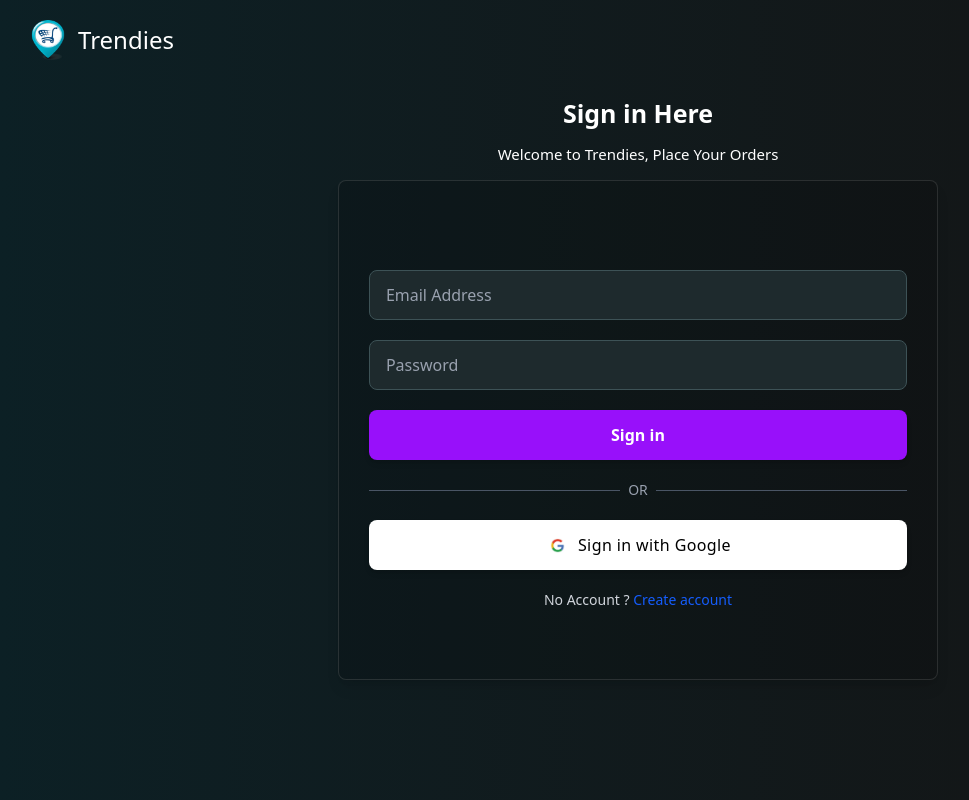
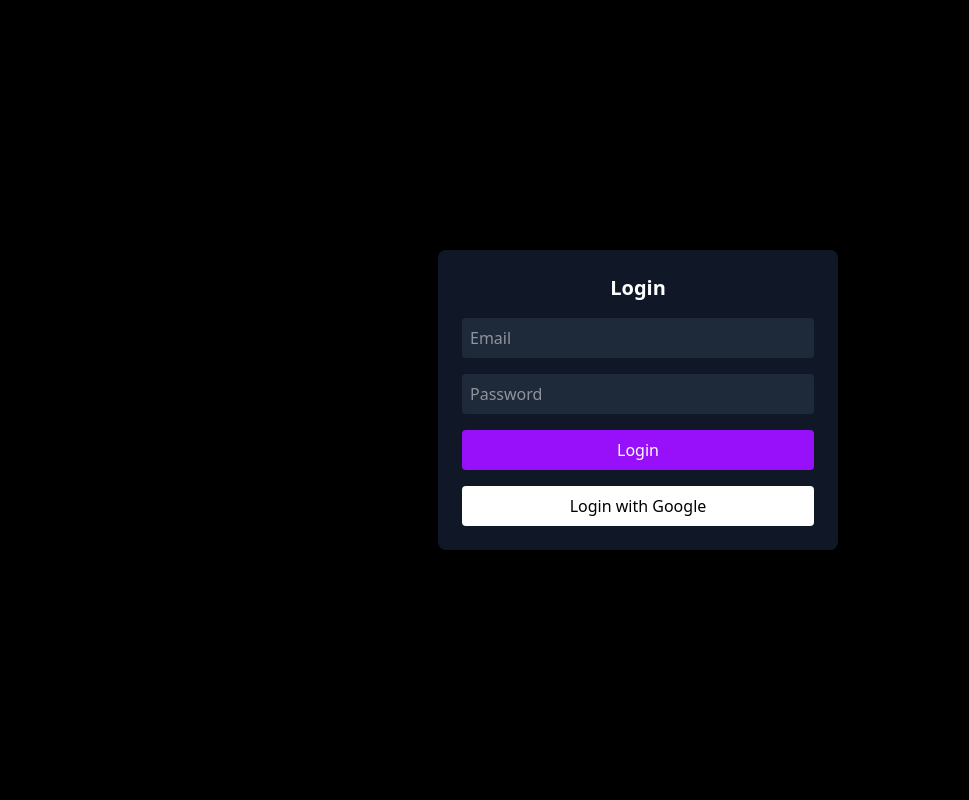
Before and after one commit to Ayush-pra/Trendies, a React (Vite) app in the folder frontend/: page /login in a window 1280 px wide. Shown: the whole page, without its empty margins (2-971 px from the left). Built offline with nearby package versions, Linux system fonts and the light colour scheme; no server answers.

Commit message:
Update Login.jsx

```diff
--- a/frontend/src/pages/Login.jsx
+++ b/frontend/src/pages/Login.jsx
@@ -1,146 +1,263 @@
-import React, { useContext, useState } from 'react'
-import { useNavigate } from 'react-router-dom';
-import { authDataContext } from '../context/AuthContext';
-import axios from 'axios';
-import { signInWithPopup } from 'firebase/auth';
-import { auth, provider } from '../../utils/Firebase';
-import { userDataContext } from '../context/UserContext';
-import Loading from '../components/Loading';
-import { toast } from 'react-toastify';
+// import React, { useContext, useState } from 'react'
+// import { useNavigate } from 'react-router-dom';
+// import { authDataContext } from '../context/AuthContext';
+// import axios from 'axios';
+// import { signInWithPopup } from 'firebase/auth';
+// import { auth, provider } from '../../utils/Firebase';
+// import { userDataContext } from '../context/UserContext';
+// import Loading from '../components/Loading';
+// import { toast } from 'react-toastify';
+
+// const Login = () => {
+//   const navigate = useNavigate();
+//       const [email, setEmail] = useState("");
+//       const [password, setPassword] = useState("");
+//       const [loading, setloading] = useState(false);
+//       const {serverUrl} = useContext(authDataContext);
+//       const {getCurrentUser, setUserData} = useContext(userDataContext);
+//       const handleSignin = async (e)=>{
+//         e.preventDefault();
+//         try{
+//           setloading(true);
+//           const result = await axios.post(serverUrl + "/api/auth/login", {
+//             email, password
+//           }, {withCredentials:true});
+//           // getCurrentUser();
+//           a
+//           navigate("/");
+//           setloading(false);
+//           toast.success("Login Successfully");
+//           console.log(result.data);
+//         }
+//         catch{
+//           console.log("email or password is wrong")
+//           toast.error("Login Error");
+//         }
+//       }
+
+//       const googleSignin = async ()=>{
+//         try{
+//             setloading(true);
+//             const res = await signInWithPopup(auth, provider)
+//             const user = res.user;
+//             const name = user.displayName;
+//             const email = user.email;
+
+//             const result = await axios.post(serverUrl + "/api/auth/googlelogin", {
+//                 name,email
+//             }, {withCredentials:true});
+//             setUserData({ name, email });
+//             await getCurrentUser();
+//             setloading(false);
+//             navigate("/");
+//             toast.success("Login Successfully");
+//             console.log(result.data);
+//         }
+//         catch{
+//             console.log("Google Login error");
+//             toast.error("Google-signin error");
+//         }
+//     }
+
+//     return (
+//         <>
+//             <div className='w-[100vw] h-[100vh] bg-gradient-to-l from-[#141414] to-[#0c2025] text-white flex flex-col items-center justify-start'>
+//                 {/* Header */}
+//                 <div
+//                     className='w-[100%] h-[80px] flex items-center justify-start px-[30px] gap-[10px] cursor-pointer'
+//                     onClick={() => { navigate("/") }}
+//                 >
+//                     <img className='w-[40px]' src="/image/logo.png" alt="logo" />
+//                     <h1 className='text-[24px] font-sans'>Trendies</h1>
+//                 </div>
+
+//                 {/* Title */}
+//                 <div className='w-[100%] h-[100px] flex items-center justify-center flex-col gap-[10px]'>
+//                     <p className='inline-block text-[25px] font-semibold mb-0'>Sign in Here</p>
+//                     <p className='inline-block text-[15px]'>Welcome to Trendies, Place Your Orders</p>
+//                 </div>
+
+//                 {/* Form Box */}
+//                 <div className='max-w-[600px] w-[90%] h-[500px] bg-[#00000025] border-[1px] border-[#96969635] backdrop:blur-2xl rounded-lg shadow-lg flex items-center justify-center'>
+//                     <form onSubmit={handleSignin} action="" className="w-[90%] max-w-[600px] flex flex-col items-center gap-5 mt-5">
+//                         {/* Email Input */}
+//                         <input
+//                             type="email"
+//                             placeholder="Email Address"
+//                             className="w-full h-[50px] px-4 rounded-lg bg-[#1e2a2d] border border-[#3d5256] text-white placeholder-gray-400 focus:outline-none focus:ring-2 focus:ring-[#528a94] transition-all outline-none"
+//                             onChange={(e)=>setEmail(e.target.value)}
+//                             value={email}
+//                             required
+//                         />
+
+//                         {/* Password Input */}
+//                         <input
+//                             type="password"
+//                             placeholder="Password"
+//                             className="w-full h-[50px] px-4 rounded-lg bg-[#1e2a2d] border border-[#3d5256] text-white placeholder-gray-400 focus:outline-none focus:ring-2 focus:ring-[#528a94] transition-all outline-none"
+//                             onChange={(e)=>setPassword(e.target.value)}
+//                             value={password}
+//                             required
+//                         />
+
+//                         {/* Submit Button */}
+//                         <button
+//                             type="submit"
+//                             className="w-full h-[50px] bg-purple-600 rounded-lg flex items-center justify-center gap-2 cursor-pointer
+//                                 shadow-md hover:shadow-xl hover:bg-purple-800 transition-all duration-300 ease-in-out active:scale-95 text-white font-semibold"
+//                         >
+//                             {loading? <Loading/>: "Sign in"}
+//                         </button>
+
+//                         {/* Divider */}
+//                         <div className="flex items-center w-full gap-2">
+//                             <hr className="flex-grow border-gray-600" />
+//                             <span className="text-gray-400 text-sm">OR</span>
+//                             <hr className="flex-grow border-gray-600" />
+//                         </div>
+
+//                         {/* Google Sign Up */}
+//                         <div
+//                             className="w-full h-[50px] bg-white text-black rounded-lg flex items-center justify-center gap-2 cursor-pointer
+//                                 shadow-md hover:shadow-xl transition-all duration-300 ease-in-out hover:bg-blue-800"
+//                           onClick={googleSignin}
+//                         >
+//                             <img src="/image/google.png" alt="google" className="w-[25px] h-[25px] rounded-full" />
+//                             <span className="font-medium tracking-wide">Sign in with Google</span>
+//                         </div>
+
+//                         {/* Sign In Redirect */}
+//                         <p className='text-sm text-gray-300'>
+//                             No Account ?{" "}
+//                             <span
+//                                 className="text-blue-600 cursor-pointer hover:text-blue-800"
+//                                 onClick={() => navigate("/registration")}
+//                             >
+//                                 Create account
+//                             </span>
+//                         </p>
+//                     </form>
+//                 </div>
+//             </div>
+//         </>
+//     );
+// }
+
+// export default Login
+
+
+import React, { useContext, useState } from "react";
+import { useNavigate } from "react-router-dom";
+import axios from "axios";
+import { signInWithPopup } from "firebase/auth";
+import { auth, provider } from "../../utils/Firebase";
+import { authDataContext } from "../context/AuthContext";
+import { userDataContext } from "../context/UserContext";
+import Loading from "../components/Loading";
+import { toast } from "react-toastify";
 
 const Login = () => {
   const navigate = useNavigate();
+  const { serverUrl } = useContext(authDataContext);
+  const { getCurrentUser, setUserData } = useContext(userDataContext);
+
   const [email, setEmail] = useState("");
   const [password, setPassword] = useState("");
-      const [loading, setloading] = useState(false);
-      const {serverUrl} = useContext(authDataContext);
-      const {getCurrentUser, setUserData} = useContext(userDataContext);
-      const handleSignin = async (e)=>{
+  const [loading, setLoading] = useState(false);
+
+  /* ===== Normal Login ===== */
+  const handleSignin = async (e) => {
     e.preventDefault();
-        try{
-          setloading(true);
-          const result = await axios.post(serverUrl + "/api/auth/login", {
-            email, password
-          }, {withCredentials:true});
-          // getCurrentUser();
-          a
+    try {
+      setLoading(true);
+
+      await axios.post(
+        `${serverUrl}/api/auth/login`,
+        { email, password },
+        { withCredentials: true }
+      );
+
+      await getCurrentUser();
+      toast.success("Login successful");
       navigate("/");
-          setloading(false);
-          toast.success("Login Successfully");
-          console.log(result.data);
+    } catch (error) {
+      console.log(error);
+      toast.error("Login failed");
+    } finally {
+      setLoading(false);
     }
-        catch{
-          console.log("email or password is wrong")
-          toast.error("Login Error");
+  };
+
+  /* ===== Google Login ===== */
+  const googleSignin = async () => {
+    try {
+      setLoading(true);
+
+      const res = await signInWithPopup(auth, provider);
+      const user = res.user;
+
+      await axios.post(
+        `${serverUrl}/api/auth/googlelogin`,
+        {
+          name: user.displayName,
+          email: user.email,
+        },
+        { withCredentials: true }
+      );
+
+      setUserData({ name: user.displayName, email: user.email });
+      await getCurrentUser();
+
+      toast.success("Google login successful");
+      navigate("/");
+    } catch (error) {
+      console.log(error);
+      toast.error("Google login failed");
+    } finally {
+      setLoading(false);
     }
-      }
-
-      const googleSignin = async ()=>{
-        try{
-            setloading(true);
-            const res = await signInWithPopup(auth, provider)
-            const user = res.user;
-            const name = user.displayName;
-            const email = user.email;
-
-            const result = await axios.post(serverUrl + "/api/auth/googlelogin", {
-                name,email
-            }, {withCredentials:true});
-            setUserData({ name, email });
-            await getCurrentUser();
-            setloading(false);
-            navigate("/");
-            toast.success("Login Successfully");
-            console.log(result.data);
-        }
-        catch{
-            console.log("Google Login error");
-            toast.error("Google-signin error");
-        }
-    }
+  };
 
   return (
-        <>
-            <div className='w-[100vw] h-[100vh] bg-gradient-to-l from-[#141414] to-[#0c2025] text-white flex flex-col items-center justify-start'>
-                {/* Header */}
-                <div
-                    className='w-[100%] h-[80px] flex items-center justify-start px-[30px] gap-[10px] cursor-pointer'
-                    onClick={() => { navigate("/") }}
+    <div className="w-screen h-screen flex items-center justify-center bg-black text-white">
+      <form
+        onSubmit={handleSignin}
+        className="w-[400px] p-6 bg-gray-900 rounded-lg flex flex-col gap-4"
       >
-                    <img className='w-[40px]' src="/image/logo.png" alt="logo" />
-                    <h1 className='text-[24px] font-sans'>Trendies</h1>
-                </div>
+        <h2 className="text-xl font-bold text-center">Login</h2>
 
-                {/* Title */}
-                <div className='w-[100%] h-[100px] flex items-center justify-center flex-col gap-[10px]'>
-                    <p className='inline-block text-[25px] font-semibold mb-0'>Sign in Here</p>
-                    <p className='inline-block text-[15px]'>Welcome to Trendies, Place Your Orders</p>
-                </div>
-
-                {/* Form Box */}
-                <div className='max-w-[600px] w-[90%] h-[500px] bg-[#00000025] border-[1px] border-[#96969635] backdrop:blur-2xl rounded-lg shadow-lg flex items-center justify-center'>
-                    <form onSubmit={handleSignin} action="" className="w-[90%] max-w-[600px] flex flex-col items-center gap-5 mt-5">
-                        {/* Email Input */}
         <input
           type="email"
-                            placeholder="Email Address"
-                            className="w-full h-[50px] px-4 rounded-lg bg-[#1e2a2d] border border-[#3d5256] text-white placeholder-gray-400 focus:outline-none focus:ring-2 focus:ring-[#528a94] transition-all outline-none"
-                            onChange={(e)=>setEmail(e.target.value)}
+          placeholder="Email"
+          className="p-2 rounded bg-gray-800"
           value={email}
+          onChange={(e) => setEmail(e.target.value)}
           required
         />
 
-                        {/* Password Input */}
         <input
           type="password"
           placeholder="Password"
-                            className="w-full h-[50px] px-4 rounded-lg bg-[#1e2a2d] border border-[#3d5256] text-white placeholder-gray-400 focus:outline-none focus:ring-2 focus:ring-[#528a94] transition-all outline-none"
-                            onChange={(e)=>setPassword(e.target.value)}
+          className="p-2 rounded bg-gray-800"
           value={password}
+          onChange={(e) => setPassword(e.target.value)}
           required
         />
 
-                        {/* Submit Button */}
-                        <button
-                            type="submit"
-                            className="w-full h-[50px] bg-purple-600 rounded-lg flex items-center justify-center gap-2 cursor-pointer
-                                shadow-md hover:shadow-xl hover:bg-purple-800 transition-all duration-300 ease-in-out active:scale-95 text-white font-semibold"
-                        >
-                            {loading? <Loading/>: "Sign in"}
+        <button className="bg-purple-600 p-2 rounded">
+          {loading ? <Loading /> : "Login"}
         </button>
 
-                        {/* Divider */}
-                        <div className="flex items-center w-full gap-2">
-                            <hr className="flex-grow border-gray-600" />
-                            <span className="text-gray-400 text-sm">OR</span>
-                            <hr className="flex-grow border-gray-600" />
-                        </div>
-
-                        {/* Google Sign Up */}
-                        <div
-                            className="w-full h-[50px] bg-white text-black rounded-lg flex items-center justify-center gap-2 cursor-pointer
-                                shadow-md hover:shadow-xl transition-all duration-300 ease-in-out hover:bg-blue-800"
+        <button
+          type="button"
           onClick={googleSignin}
+          className="bg-white text-black p-2 rounded"
         >
-                            <img src="/image/google.png" alt="google" className="w-[25px] h-[25px] rounded-full" />
-                            <span className="font-medium tracking-wide">Sign in with Google</span>
-                        </div>
-
-                        {/* Sign In Redirect */}
-                        <p className='text-sm text-gray-300'>
-                            No Account ?{" "}
-                            <span
-                                className="text-blue-600 cursor-pointer hover:text-blue-800"
-                                onClick={() => navigate("/registration")}
-                            >
-                                Create account
-                            </span>
-                        </p>
+          Login with Google
+        </button>
       </form>
     </div>
-            </div>
-        </>
   );
-}
+};
 
-export default Login
+export default Login;
```
Lines whose indentation alone changed are shown as unchanged.
